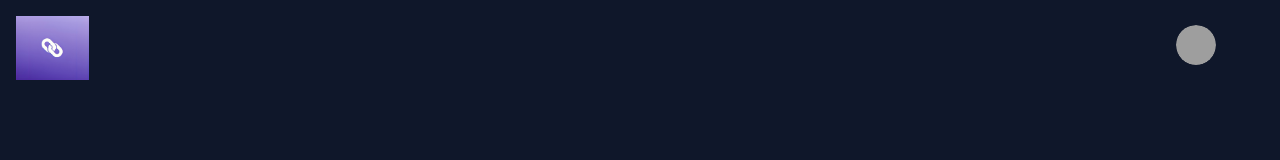
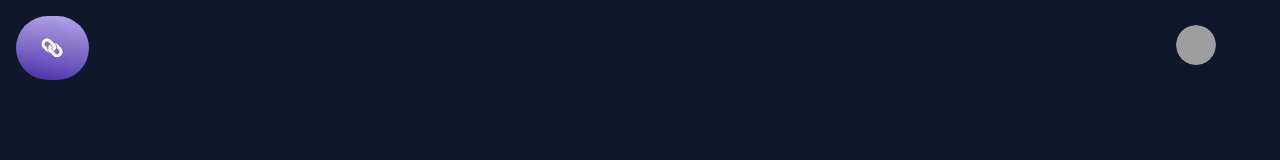
Before and after one commit to mehul-anand/urlShortner, a React (Vite) app in the folder client/: page / in a window 1280 px wide. Shown: the top 160 px of the page. Built offline with nearby package versions, Linux system fonts and the light colour scheme; grey boxes are pictures that could not be loaded.

Commit message:
header component

```diff
--- a/client/src/components/header.jsx
+++ b/client/src/components/header.jsx
@@ -19,7 +19,7 @@ const Header = () => {
   return (
     <nav className="py-4 px-4 flex justify-between items-center">
       <Link to="/">
-        <img src="/logo.png" alt="logo" className="h-16" />
+        <img src="/logo.png" alt="logo" className="h-16 rounded-full" />
       </Link>
       <div className="pr-12">
         {!user ? (
```
